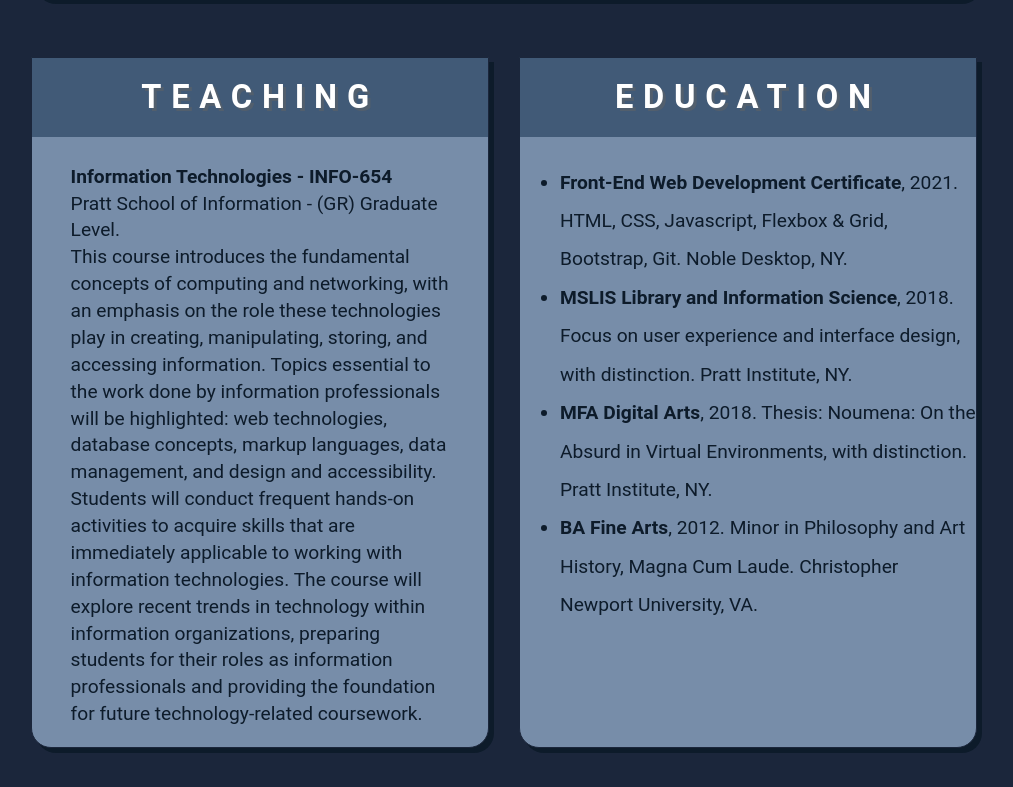
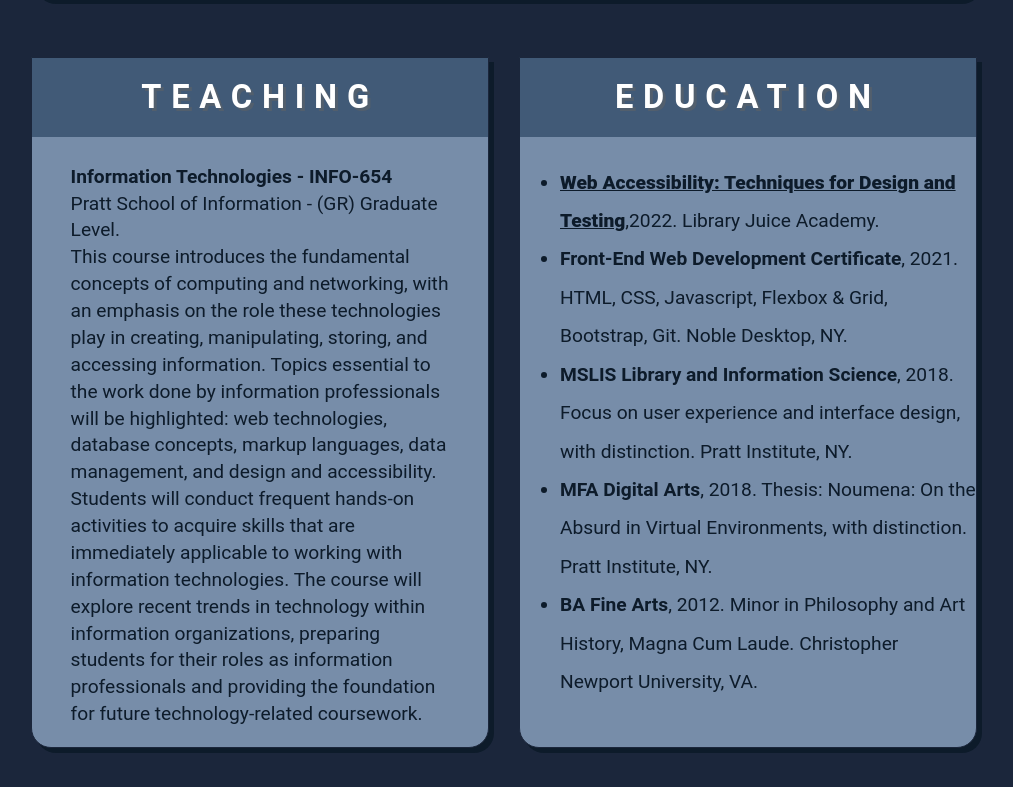
Before and after one commit to ndease/ndease.github.io, a plain HTML site: page index.html in a window 1280 px wide. Shown: the part 1875-2662 px from the top of the page, without its empty margins (136-1149 px from the left). Drawn offline with Linux system fonts and the light colour scheme.

Commit message:
add LJA course

```diff
--- a/index.html
+++ b/index.html
@@ -77,6 +77,7 @@
   <div class="card">
   <h2>Education</h2>
   <ul>
+    <li><strong><a href="img/nick.dease.202203.pdf">Web Accessibility: Techniques for Design and Testing</a></strong>,2022. Library Juice Academy.
     <li><strong>Front-End Web Development Certificate</strong>, 2021. HTML, CSS, Javascript, Flexbox & Grid, Bootstrap, Git. Noble Desktop, NY. </li>
     <li><strong>MSLIS Library and Information Science</strong>, 2018. Focus on user experience and interface design, with distinction. Pratt Institute, NY.</li>
     <li><strong>MFA Digital Arts</strong>, 2018. Thesis: Noumena: On the Absurd in Virtual Environments, with distinction. Pratt Institute, NY.</li>
```
